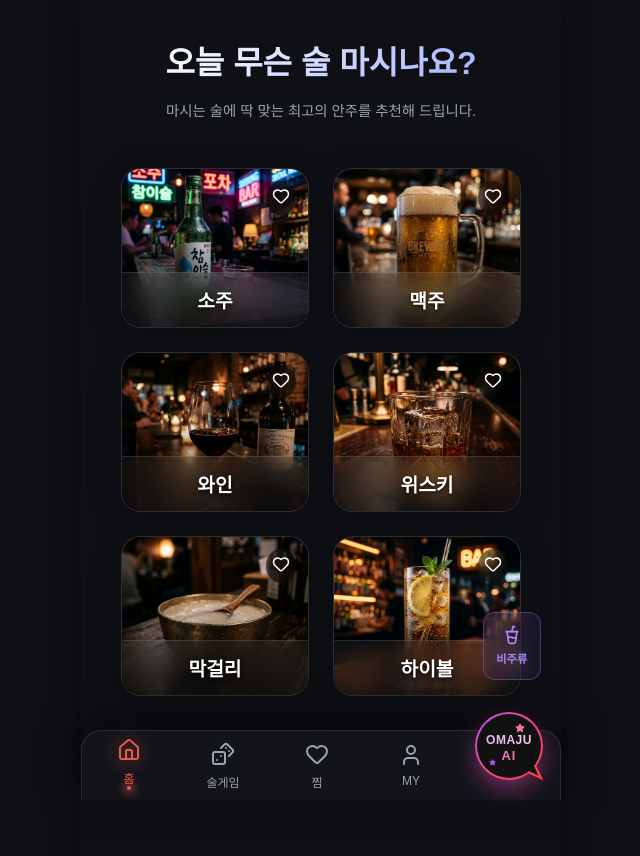
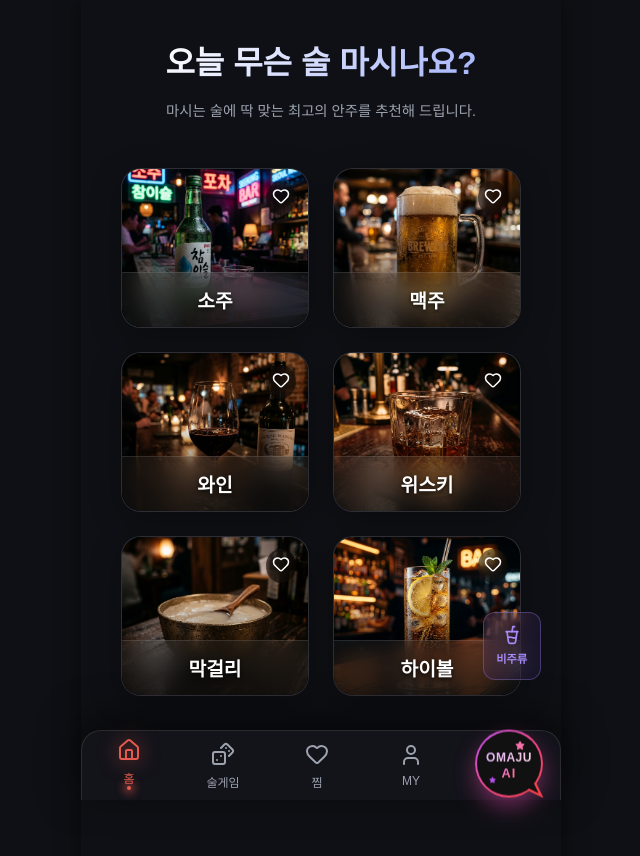
Before and after one commit to duswo78-bot/Omaju, a React (Vite) app: page /home in a window 1280 px wide. Shown: the top 856 px of the page, without its empty margins (319-959 px from the left). Built offline with nearby package versions, Linux system fonts and the light colour scheme; a web font is replaced by a local one.

Commit message:
style: animate AI button to slowly float in bottom nav

```diff
--- a/src/components/BottomNav.jsx
+++ b/src/components/BottomNav.jsx
@@ -1,6 +1,7 @@
 import React from 'react';
 import { useNavigate, useLocation } from 'react-router-dom';
 import { Home, Heart, User, Dices, Star } from 'lucide-react';
+import { motion } from 'framer-motion';
 
 export default function BottomNav({ toggleAiChat }) {
   const navigate = useNavigate();
@@ -31,7 +32,12 @@ export default function BottomNav({ toggleAiChat }) {
       })}
 
       {/* Floating AI Button at Far Right */}
-      <button className="nav-ai-button" onClick={toggleAiChat}>
+      <motion.button
+        className="nav-ai-button"
+        onClick={toggleAiChat}
+        animate={{ y: [0, -8, 0] }}
+        transition={{ repeat: Infinity, duration: 2.5, ease: "easeInOut" }}
+      >
         <div className="nav-ai-button-inner">
           <div style={{ position: 'absolute', top: '7px', right: '16px' }}>
             <Star size={10} fill="#f472b6" color="#f472b6" />
@@ -44,7 +50,7 @@ export default function BottomNav({ toggleAiChat }) {
             <Star size={7} fill="#a855f7" color="#a855f7" />
           </div>
         </div>
-      </button>
+      </motion.button>
     </div>
   );
 }
```
